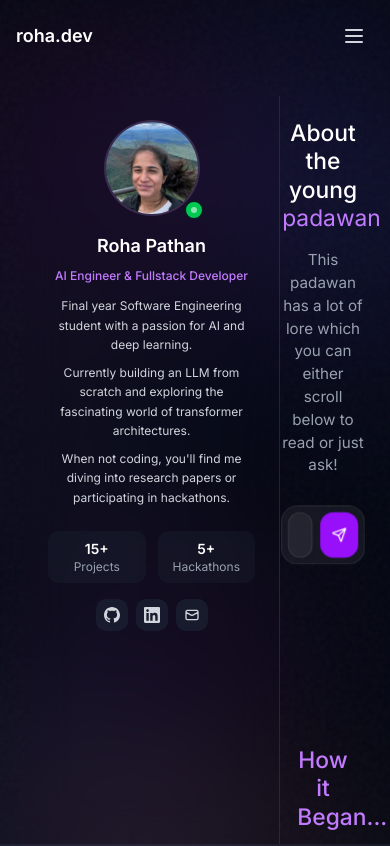
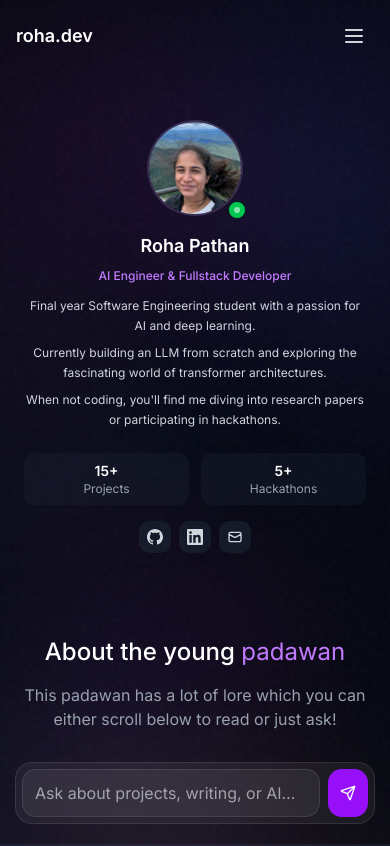
Before and after one commit to row-huh/roha.dev-v3, a Next.js app in the folder src/: page /about in a window 390 px wide. Shown: the top 846 px of the page. Built offline with nearby package versions, Linux system fonts and the light colour scheme.

Commit message:
made about page reactive

```diff
--- a/src/app/about/page.tsx
+++ b/src/app/about/page.tsx
@@ -26,9 +26,11 @@ export default function AboutPage() {
       < NavBar />
 
       <main className="relative z-10 pt-24">
-        <div className="flex min-h-screen">
-          {/* Fixed Sidebar */}
-          <div className="fixed left-6 top-24 bottom-0 w-64 backdrop-blur-xl border-r border-gray-700/50 p-6 flex flex-col">
+<div className="flex flex-col md:flex-row min-h-screen">
+  {/* Sidebar */}
+  <div className="md:fixed md:left-6 md:right-auto md:top-24 md:bottom-0 md:w-64
+                  w-full md:border-r border-gray-700/50 p-6
+                  flex flex-col md:backdrop-blur-xl">
             <motion.div
               initial={{ opacity: 0, x: -30 }}
               animate={{ opacity: 1, x: 0 }}
@@ -118,8 +120,8 @@ export default function AboutPage() {
           </div>
 
           {/* Scrollable Content */}
-          <div className="ml-64 flex-1 overflow-y-auto">
-            <div className="px-6 py-6 transform scale-95 origin-top">
+          <div className="md:ml-64 flex-1 overflow-y-auto">
+            <div className="pt-15 px-4 sm:px-6 py-6 transform scale-100 md:scale-95 origin-top">
               {/* Page Title */}
               <motion.div
                 initial={{ opacity: 0, y: 30 }}
```
